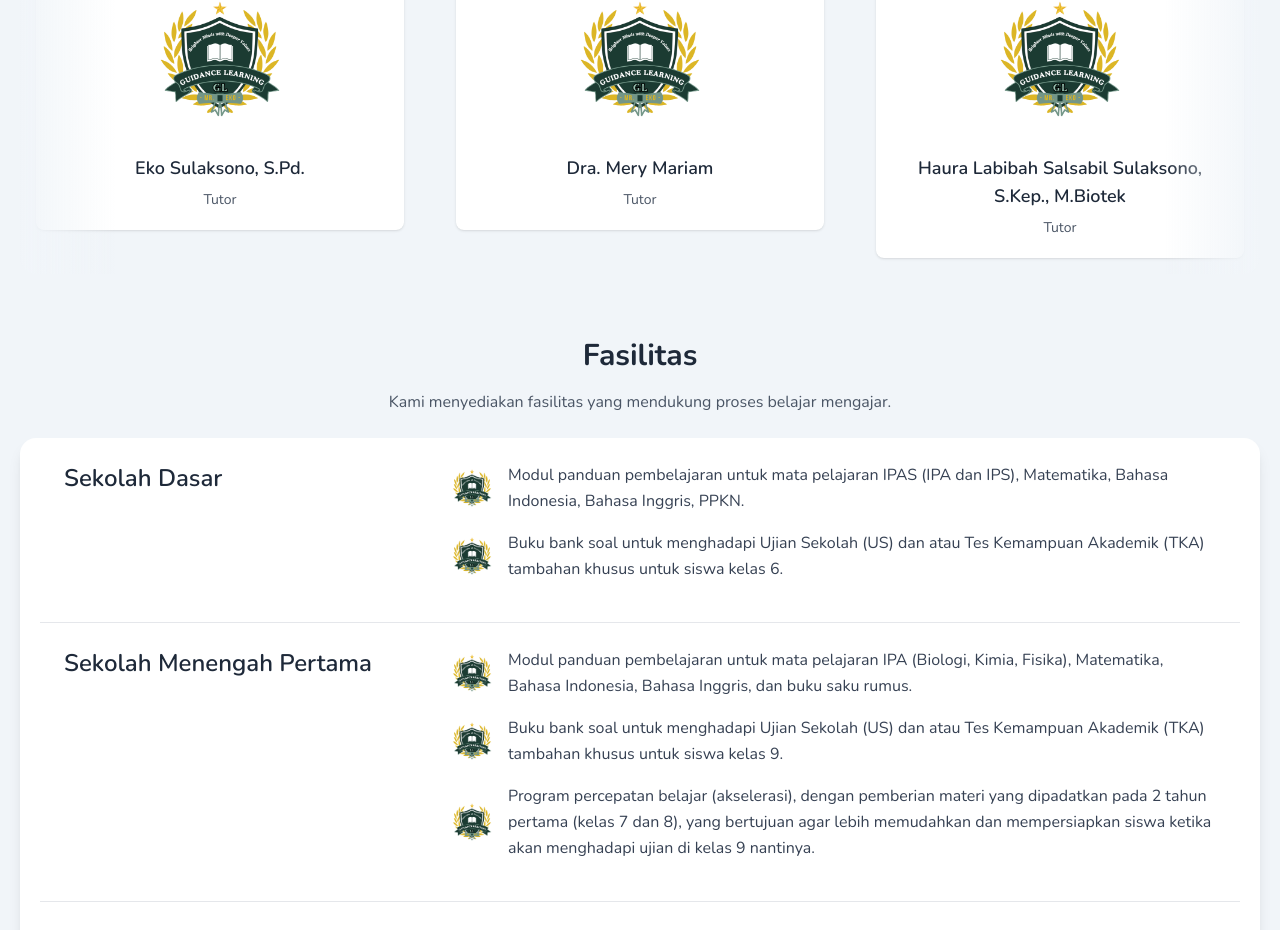
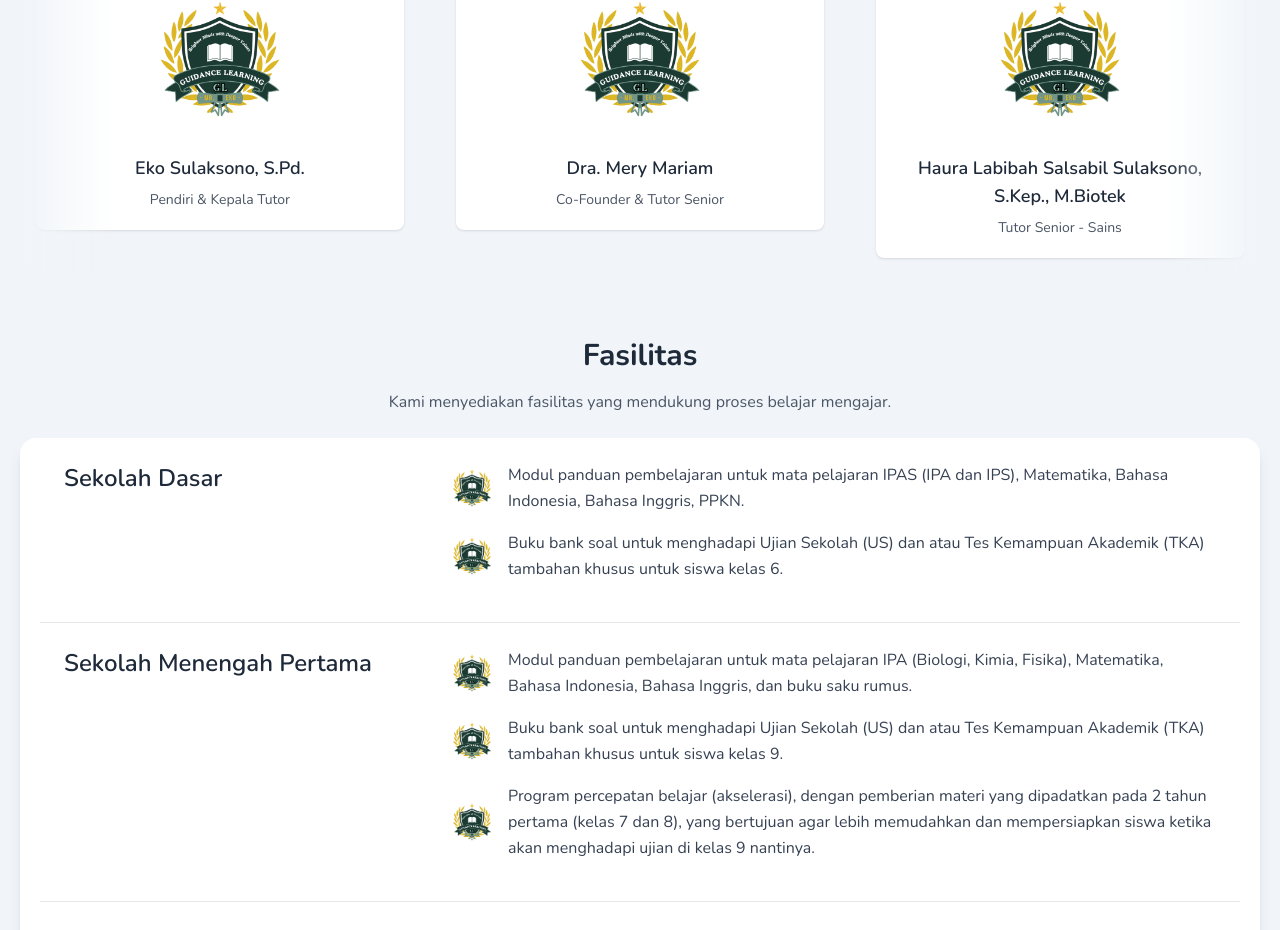
Before and after one commit to sabiannaya/eko-compro, a Next.js app: page / in a window 1280 px wide. Shown: the part 3017-3947 px from the top of the page. Built offline with nearby package versions, Linux system fonts and the light colour scheme.

Commit message:
refactor: dummy data update

```diff
--- a/src/app/layout.tsx
+++ b/src/app/layout.tsx
@@ -1,26 +1,36 @@
 import "./globals.css";
 import PageTransition from "@/components/PageTransition";
 import { LanguageProvider } from "@/utils/LanguageContext";
-import { Metadata } from 'next';
+import { Metadata } from "next";
 
 export const metadata: Metadata = {
   title: {
-    template: '%s | MR. EKO Guidance Learning',
-    default: 'MR. EKO Guidance Learning',
+    template: "%s | MR. EKO Guidance Learning",
+    default: "MR. EKO Guidance Learning",
   },
-  description: 'Educational guidance and learning platform for nurturing brighter minds with deeper values',
+  description:
+    "Educational guidance and learning platform for nurturing brighter minds with deeper values",
   keywords: [
-    'education',
-    'guidance',
-    'learning',
-    'tutoring',
-    'academic support',
-    'bimbingan belajar',
-    'pendidikan',
-    'les privat'
+    "education",
+    "guidance",
+    "learning",
+    "tutoring",
+    "academic support",
+    "bimbingan belajar",
+    "pendidikan",
+    "les privat",
   ],
   icons: {
-    icon: '/Logo.png',
+    icon: "/Logo.png",
+  },
+  other: {
+    "structured-data": JSON.stringify({
+      "@context": "https://schema.org",
+      "@type": "Organization",
+      name: "MR. EKO Guidance Learning",
+      url: "https://guidancelearning-mr-eko.com",
+      logo: "https://guidancelearning-mr-eko.com/logo.png",
+    }),
   },
 };
 
--- a/src/components/ActivityModal.tsx
+++ b/src/components/ActivityModal.tsx
@@ -83,7 +83,7 @@ const ActivityModal = ({
             </Swiper>
             <div className="absolute inset-0 bg-gradient-to-t from-black/60 to-transparent" />
             <span className="absolute top-4 left-4 px-3 py-1 rounded-full bg-blue-500 text-white text-sm font-medium z-10">
-              {activity.category}
+              {activity.category[currentLanguage]}
             </span>
           </div>
         )}
@@ -100,7 +100,7 @@ const ActivityModal = ({
               />
               <div className="absolute inset-0 bg-gradient-to-t from-black/60 to-transparent" />
               <span className="absolute top-4 left-4 px-3 py-1 rounded-full bg-blue-500 text-white text-sm font-medium">
-                {activity.category}
+                {activity.category[currentLanguage]}
               </span>
             </div>
           ))}
@@ -125,7 +125,7 @@ const ActivityModal = ({
                 d="M6.75 3v2.25M17.25 3v2.25M3 18.75V7.5a2.25 2.25 0 0 1 2.25-2.25h13.5A2.25 2.25 0 0 1 21 7.5v11.25m-18 0A2.25 2.25 0 0 0 5.25 21h13.5A2.25 2.25 0 0 0 21 18.75m-18 0v-7.5"
               />
             </svg>
-            <span className="text-sm">{activity.schedule}</span>
+            <span className="text-sm">{activity.schedule[currentLanguage]}</span>
           </div>
 
           {/* Description with Read More functionality */}
--- a/src/components/CardSlider.tsx
+++ b/src/components/CardSlider.tsx
@@ -15,8 +15,8 @@ interface CardData {
   thumbnail: string;
 
   position?: string;
-  schedule?: string;
-  category?: string;
+  schedule?: LocalizedField;
+  category?: LocalizedField;
   tags?: string[];
 }
 
@@ -70,11 +70,11 @@ const CardSlider = <T extends CardData>({
             )}
 
             {item.schedule && (
-              <p className="text-sm text-gray-500 mt-1">{item.schedule}</p>
+              <p className="text-sm text-gray-500 mt-1">{item.schedule[currentLanguage]}</p>
             )}
             {item.category && (
               <span className="px-2 py-1 bg-blue-100 text-blue-800 rounded-full text-xs mt-2">
-                {item.category}
+                {item.category[currentLanguage]}
               </span>
             )}
             {item.tags && item.tags.length > 0 && (
--- a/src/data/dummy.tsx
+++ b/src/data/dummy.tsx
@@ -4,8 +4,7 @@ import {
   ProgramInterface,
   StaffInterface,
   teachingMethodsInterface,
-} from "@/utils/TypeContext"; // Impor tipe Interface dari types.ts
-
+} from "@/utils/TypeContext";
 export const programData: ProgramInterface[] = [
   {
     id: "prog-1",
@@ -82,6 +81,7 @@ export const programData: ProgramInterface[] = [
 ];
 
 export const staffData: StaffInterface[] = [
+  // Terapkan tipe StaffData
   {
     id: "staff-1",
     title: {
@@ -89,8 +89,8 @@ export const staffData: StaffInterface[] = [
       id: "Eko Sulaksono, S.Pd.",
     },
     description: {
-      en: "Tutor",
-      id: "Tutor",
+      en: "Founder & Head Tutor",
+      id: "Pendiri & Kepala Tutor",
     },
     thumbnail: "/Logo.png",
   },
@@ -101,8 +101,8 @@ export const staffData: StaffInterface[] = [
       id: "Dra. Mery Mariam",
     },
     description: {
-      en: "Tutor",
-      id: "Tutor",
+      en: "Co-Founder & Senior Tutor",
+      id: "Co-Founder & Tutor Senior",
     },
     thumbnail: "/Logo.png",
   },
@@ -113,8 +113,8 @@ export const staffData: StaffInterface[] = [
       id: "Haura Labibah Salsabil Sulaksono, S.Kep., M.Biotek",
     },
     description: {
-      en: "Tutor",
-      id: "Tutor",
+      en: "Senior Tutor - Science",
+      id: "Tutor Senior - Sains",
     },
     thumbnail: "/Logo.png",
   },
@@ -125,8 +125,8 @@ export const staffData: StaffInterface[] = [
       id: "Jinan Kautsar Syifa Sulaksono, S.K.M",
     },
     description: {
-      en: "Tutor",
-      id: "Tutor",
+      en: "Tutor - Mathematics & Biology",
+      id: "Tutor - Matematika & Biologi",
     },
     thumbnail: "/Logo.png",
   },
--- a/src/data/metadata.tsx
+++ b/src/data/metadata.tsx
@@ -3,12 +3,12 @@ import { PageMetadata } from "@/utils/TypeContext";
 export const pageMetadata: Record<string, PageMetadata> = {
   home: {
     title: {
-      en: "MR. EKO GL - Home Page",
-      id: "MR. EKO GL - Halaman Utama",
+      en: "GL MR. EKO - Home Page",
+      id: "GL MR. EKO - Halaman Utama",
     },
     description: {
-      en: "Welcome to MR. EKO Guidance Learning, where we nurture brighter minds with deeper values.",
-      id: "Selamat datang di MR. EKO Guidance Learning, tempat kami membina pikiran yang lebih cerah dengan nilai-nilai yang lebih dalam.",
+      en: "Welcome to Guidance Learning Mr. Eko, where we nurture brighter minds with deeper values.",
+      id: "Selamat datang di Guidance Learning Mr. Eko, tempat kami membina pikiran yang lebih cerah dengan nilai-nilai yang lebih dalam.",
     },
     keywords: {
       en: "education, guidance, learning, tutoring, academic support, private tutoring",
@@ -17,12 +17,12 @@ export const pageMetadata: Record<string, PageMetadata> = {
   },
   about: {
     title: {
-      en: "About Us - MR. EKO GL",
-      id: "Tentang Kami - MR. EKO GL",
+      en: "GL MR. EKO - About Us",
+      id: "GL MR. EKO - Tentang Kami",
     },
     description: {
-      en: "Learn more about our mission, vision, and dedicated team at MR. EKO Guidance Learning.",
-      id: "Pelajari lebih lanjut tentang misi, visi, dan tim yang berdedikasi di MR. EKO Guidance Learning.",
+      en: "Learn more about our mission, vision, and dedicated team at Guidance Learning Mr. Eko.",
+      id: "Pelajari lebih lanjut tentang misi, visi, dan tim yang berdedikasi di Guidance Learning Mr. Eko.",
     },
     keywords: {
       en: "about us, mission, vision, team, educational philosophy",
@@ -31,12 +31,12 @@ export const pageMetadata: Record<string, PageMetadata> = {
   },
   contact: {
     title: {
-      en: "Contact Us - MR. EKO GL",
-      id: "Hubungi Kami - MR. EKO GL",
+      en: "GL MR. EKO - Contact Us",
+      id: "GL MR. EKO - Hubungi Kami",
     },
     description: {
-      en: "Get in touch with us for inquiries, support, or feedback at MR. EKO Guidance Learning.",
-      id: "Hubungi kami untuk pertanyaan, dukungan, atau umpan balik di MR. EKO Guidance Learning.",
+      en: "Get in touch with us for inquiries, support, or feedback at Guidance Learning Mr. Eko.",
+      id: "Hubungi kami untuk pertanyaan, dukungan, atau umpan balik di Guidance Learning Mr. Eko.",
     },
     keywords: {
       en: "contact, support, inquiries, feedback, educational services",
--- a/src/data/sections.tsx
+++ b/src/data/sections.tsx
@@ -7,7 +7,7 @@ interface Section {
 }
 
 export const heroContent: HeroContent = {
-  title: "MR. EKO Guidance Learning",
+  title: "Guidance Learning Mr. Eko",
   shine: "SHINE: Cerdas – Berhati – Individu dengan – Etika Mulia",
   subtitle: "Pikiran Cemerlang dengan Nilai Mendalam",
   description: {
```
